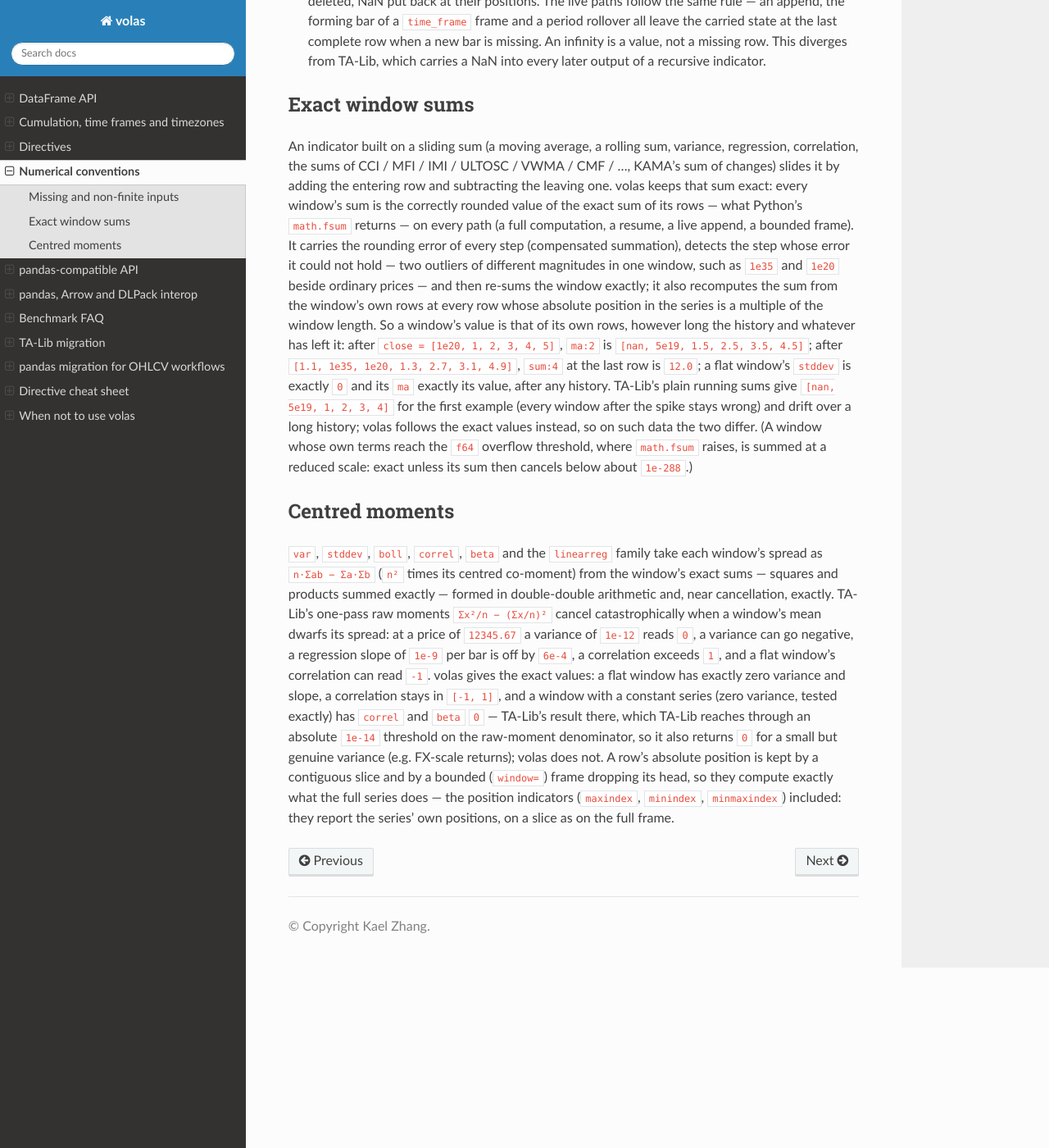
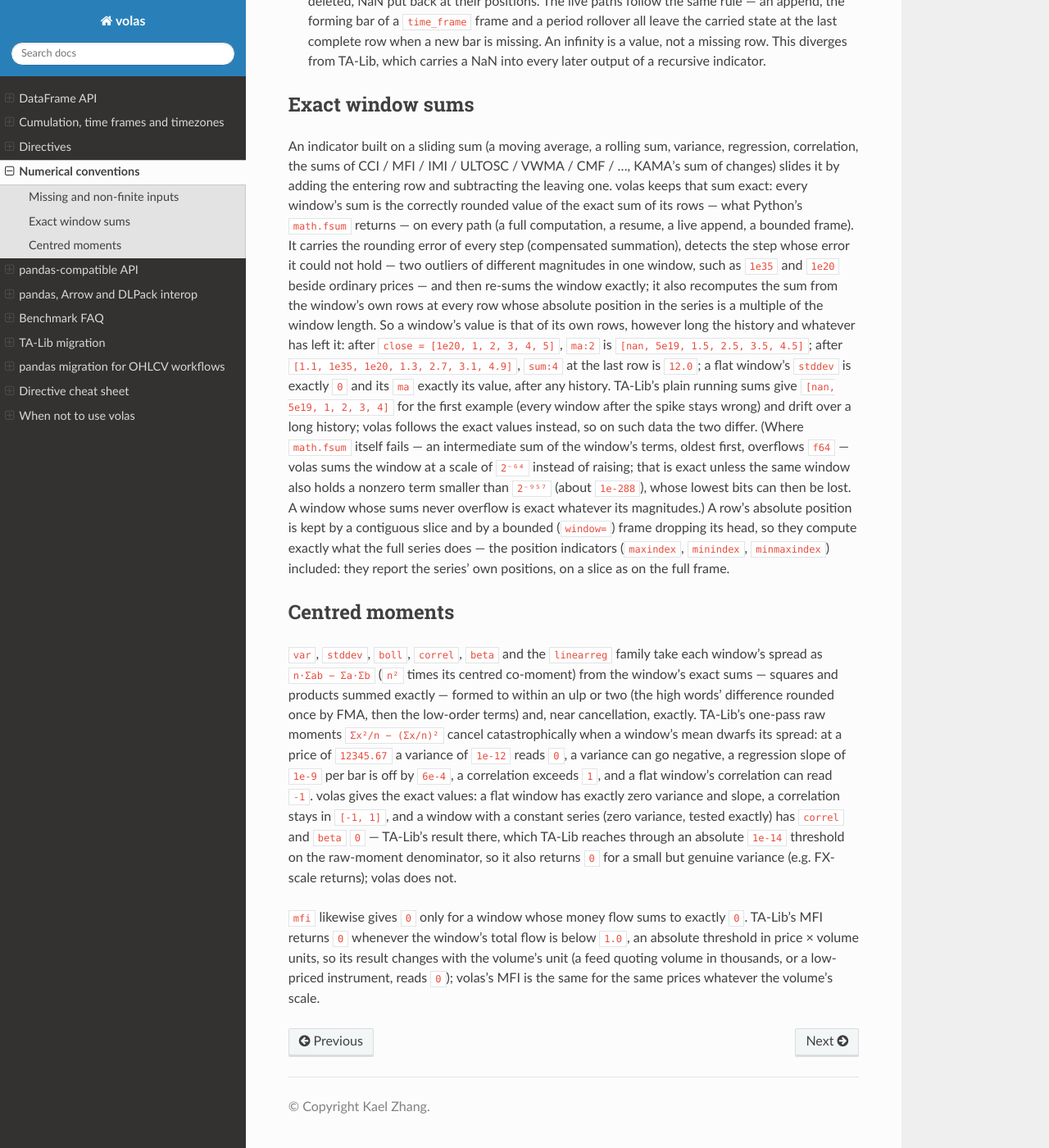
Before and after one commit to kaelzhang/volas, a Sphinx documentation site: the page built from docs/numerics.md, in a window 1280 px wide and 1400 px high, scrolled down 709 px. Shown: the whole window at 82% size. Built offline with Sphinx 7.4.7 and the Read the Docs theme 3.1.0, drawn with Linux system fonts in a browser that asks for light colours.

Commit message:
refactor(compute): one variance owner for non-finite windows; docs
Bad-window var/std go through exact sums and comoment; document MFI, overflow gap, expanding slow path.

```diff
--- a/docs/numerics.md
+++ b/docs/numerics.md
@@ -52,16 +52,23 @@
 window's `stddev` is exactly `0` and its `ma` exactly its value, after any history.
 TA-Lib's plain running sums give `[nan, 5e19, 1, 2, 3, 4]` for the first example (every
 window after the spike stays wrong) and drift over a long history; volas follows the
-exact values instead, so on such data the two differ. (A window whose own terms reach
-the `f64` overflow threshold, where `math.fsum` raises, is summed at a reduced scale:
-exact unless its sum then cancels below about `1e-288`.)
+exact values instead, so on such data the two differ. (Where `math.fsum` itself fails —
+an intermediate sum of the window's terms, oldest first, overflows `f64` — volas sums
+the window at a scale of `2⁻⁶⁴` instead of raising; that is exact unless the same window
+also holds a nonzero term smaller than `2⁻⁹⁵⁷` (about `1e-288`), whose lowest bits can
+then be lost. A window whose sums never overflow is exact whatever its magnitudes.)
+A row's absolute position is kept by a contiguous slice and by a bounded
+(`window=`) frame dropping its head, so they compute exactly what the full series does —
+the position indicators (`maxindex`, `minindex`, `minmaxindex`) included: they report
+the series' own positions, on a slice as on the full frame.
 
 ## Centred moments
 
 `var`, `stddev`, `boll`, `correl`, `beta` and the `linearreg` family take each
 window's spread as `n·Σab − Σa·Σb` (`n²` times its centred co-moment) from the window's
-exact sums — squares and products summed exactly — formed in double-double arithmetic
-and, near cancellation, exactly. TA-Lib's one-pass raw moments `Σx²/n − (Σx/n)²` cancel
+exact sums — squares and products summed exactly — formed to within an ulp or two (the
+high words' difference rounded once by FMA, then the low-order terms) and, near
+cancellation, exactly. TA-Lib's one-pass raw moments `Σx²/n − (Σx/n)²` cancel
 catastrophically when a window's mean dwarfs its spread: at a price of `12345.67` a
 variance of `1e-12` reads `0`, a variance can go negative, a regression slope of `1e-9`
 per bar is off by `6e-4`, a correlation exceeds `1`, and a flat window's correlation can
@@ -70,7 +77,10 @@
 variance, tested exactly) has `correl` and `beta` `0` — TA-Lib's result there, which
 TA-Lib reaches through an absolute `1e-14` threshold on the raw-moment denominator, so
 it also returns `0` for a small but genuine variance (e.g. FX-scale returns); volas does
-not. A row's absolute position is kept by a contiguous slice and by a bounded
-(`window=`) frame dropping its head, so they compute exactly what the full series does —
-the position indicators (`maxindex`, `minindex`, `minmaxindex`) included: they report
-the series' own positions, on a slice as on the full frame.
+not.
+
+`mfi` likewise gives `0` only for a window whose money flow sums to exactly `0`. TA-Lib's
+MFI returns `0` whenever the window's total flow is below `1.0`, an absolute threshold in
+price × volume units, so its result changes with the volume's unit (a feed quoting
+volume in thousands, or a low-priced instrument, reads `0`); volas's MFI is the same
+for the same prices whatever the volume's scale.
```
Also changed, not shown: PANDAS-DIFFERENCES.md (+4 -1 lines), 3 other files.
